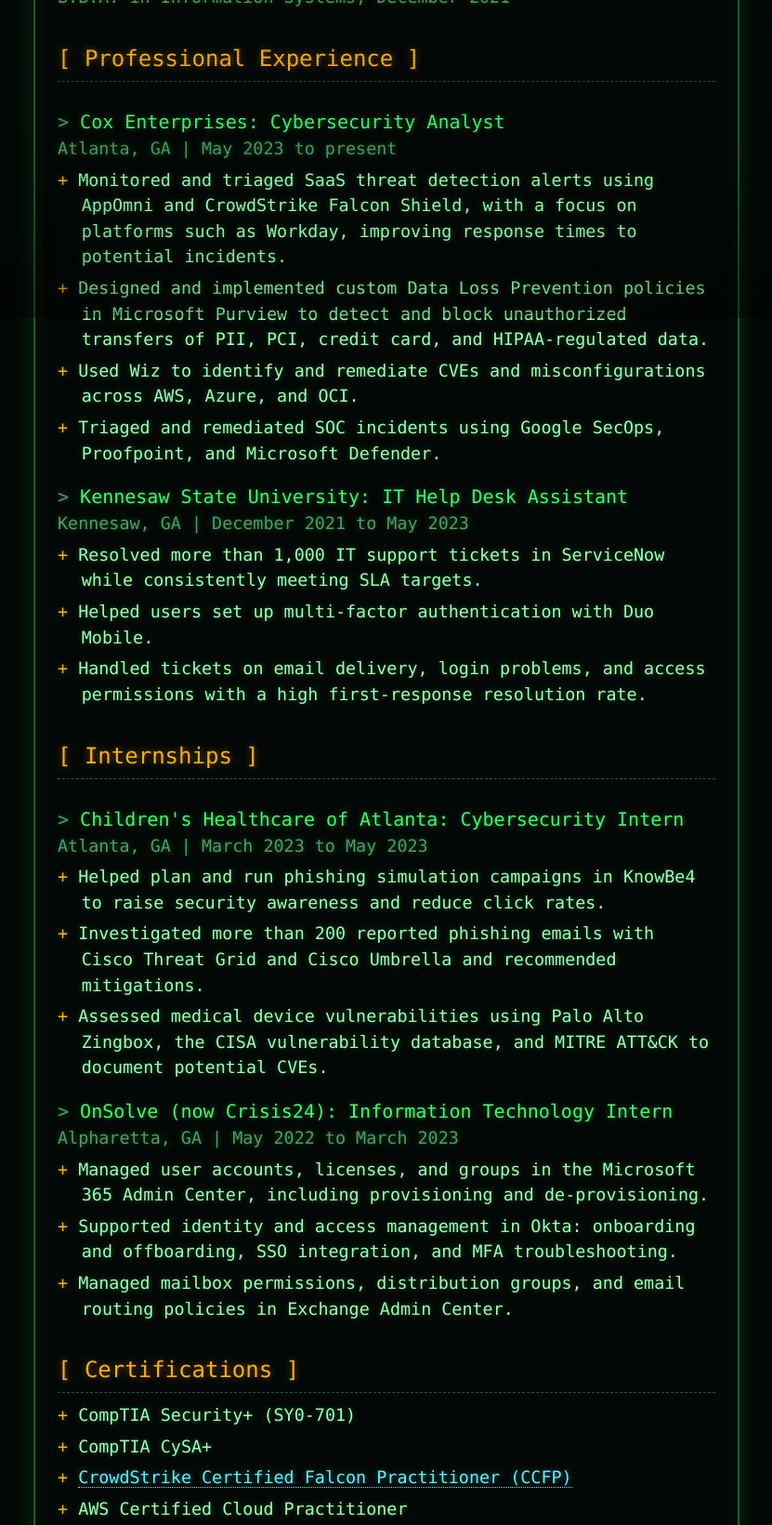
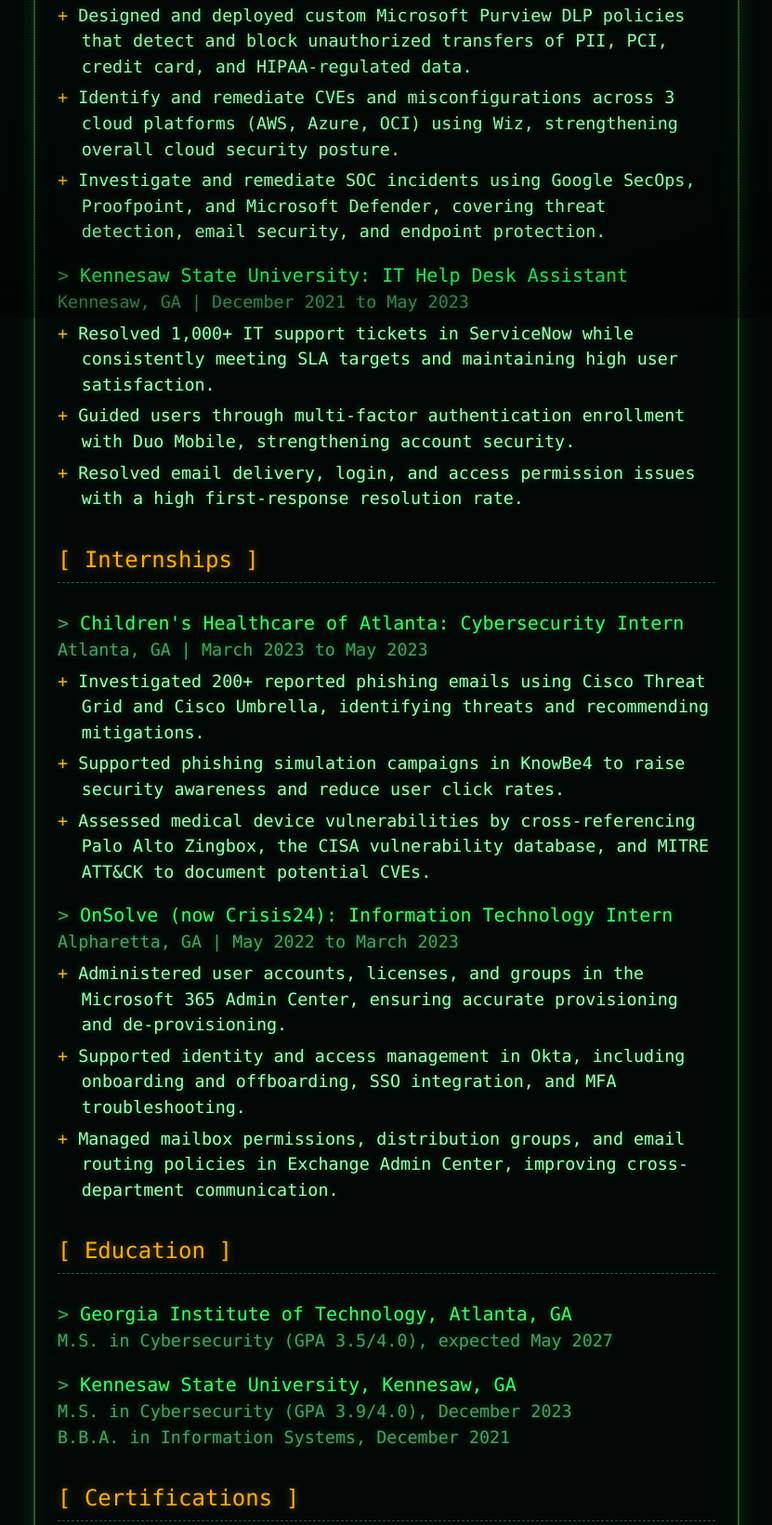
Before and after one commit to alexandromartinez11/alexandromartinez11.github.io, a plain HTML site: page index.html in a window 1280 px wide. Shown: the part 458-2098 px from the top of the page at 93% size, without its empty margins (224-1055 px from the left). Drawn offline with Linux system fonts and the light colour scheme.

Commit message:
Revise content in index.html for clarity and detail
Updated professional experience and education sections to enhance clarity and detail. Improved skills list to include OCI and additional tools.

```diff
--- a/index.html
+++ b/index.html
@@ -55,9 +55,44 @@
  |  ALEXANDRO MARTINEZ                        |
  |  CYBERSECURITY ANALYST  //  ATLANTA, GA    |
  +--------------------------------------------+</pre>
-<p class="sr" style="position:absolute;left:-9999px">Alexandro Martinez, Cybersecurity Analyst, Atlanta, Georgia</p>
+<p class="meta">Cybersecurity Analyst | Atlanta, Georgia | U.S. Citizen | <a href="https://www.linkedin.com/in/alexandromartinez-cybersecurity">LinkedIn</a></p>
 
-<p class="meta">Cybersecurity Analyst | Atlanta, Georgia | U.S. Citizen | <a href="https://www.linkedin.com/in/alexandromartinez-cybersecurity">LinkedIn</a></p>
+  <h2>Professional Experience</h2>
+  <div>
+    <h3>Cox Enterprises: Cybersecurity Analyst</h3>
+    <p class="meta">Atlanta, GA | May 2023 to present</p>
+    <ul>
+      <li>Triage and respond to SaaS threat detection alerts in AppOmni and CrowdStrike Falcon Shield, with a focus on Workday, reducing time to respond to potential security incidents.</li>
+      <li>Designed and deployed custom Microsoft Purview DLP policies that detect and block unauthorized transfers of PII, PCI, credit card, and HIPAA-regulated data.</li>
+      <li>Identify and remediate CVEs and misconfigurations across 3 cloud platforms (AWS, Azure, OCI) using Wiz, strengthening overall cloud security posture.</li>
+      <li>Investigate and remediate SOC incidents using Google SecOps, Proofpoint, and Microsoft Defender, covering threat detection, email security, and endpoint protection.</li>
+    </ul>
+    <h3>Kennesaw State University: IT Help Desk Assistant</h3>
+    <p class="meta">Kennesaw, GA | December 2021 to May 2023</p>
+    <ul>
+      <li>Resolved 1,000+ IT support tickets in ServiceNow while consistently meeting SLA targets and maintaining high user satisfaction.</li>
+      <li>Guided users through multi-factor authentication enrollment with Duo Mobile, strengthening account security.</li>
+      <li>Resolved email delivery, login, and access permission issues with a high first-response resolution rate.</li>
+    </ul>
+  </div>
+
+  <h2>Internships</h2>
+  <div>
+    <h3>Children's Healthcare of Atlanta: Cybersecurity Intern</h3>
+    <p class="meta">Atlanta, GA | March 2023 to May 2023</p>
+    <ul>
+      <li>Investigated 200+ reported phishing emails using Cisco Threat Grid and Cisco Umbrella, identifying threats and recommending mitigations.</li>
+      <li>Supported phishing simulation campaigns in KnowBe4 to raise security awareness and reduce user click rates.</li>
+      <li>Assessed medical device vulnerabilities by cross-referencing Palo Alto Zingbox, the CISA vulnerability database, and MITRE ATT&amp;CK to document potential CVEs.</li>
+    </ul>
+    <h3>OnSolve (now Crisis24): Information Technology Intern</h3>
+    <p class="meta">Alpharetta, GA | May 2022 to March 2023</p>
+    <ul>
+      <li>Administered user accounts, licenses, and groups in the Microsoft 365 Admin Center, ensuring accurate provisioning and de-provisioning.</li>
+      <li>Supported identity and access management in Okta, including onboarding and offboarding, SSO integration, and MFA troubleshooting.</li>
+      <li>Managed mailbox permissions, distribution groups, and email routing policies in Exchange Admin Center, improving cross-department communication.</li>
+    </ul>
+  </div>
 
   <h2>Education</h2>
   <div>
@@ -68,48 +103,11 @@
     B.B.A. in Information Systems, December 2021</p>
   </div>
 
-  <h2>Professional Experience</h2>
-  <div>
-    <h3>Cox Enterprises: Cybersecurity Analyst</h3>
-    <p class="meta">Atlanta, GA | May 2023 to present</p>
-    <ul>
-      <li>Monitored and triaged SaaS threat detection alerts using AppOmni and CrowdStrike Falcon Shield, with a focus on platforms such as Workday, improving response times to potential incidents.</li>
-      <li>Designed and implemented custom Data Loss Prevention policies in Microsoft Purview to detect and block unauthorized transfers of PII, PCI, credit card, and HIPAA-regulated data.</li>
-      <li>Used Wiz to identify and remediate CVEs and misconfigurations across AWS, Azure, and OCI.</li>
-      <li>Triaged and remediated SOC incidents using Google SecOps, Proofpoint, and Microsoft Defender.</li>
-    </ul>
-    <h3>Kennesaw State University: IT Help Desk Assistant</h3>
-    <p class="meta">Kennesaw, GA | December 2021 to May 2023</p>
-    <ul>
-      <li>Resolved more than 1,000 IT support tickets in ServiceNow while consistently meeting SLA targets.</li>
-      <li>Helped users set up multi-factor authentication with Duo Mobile.</li>
-      <li>Handled tickets on email delivery, login problems, and access permissions with a high first-response resolution rate.</li>
-    </ul>
-  </div>
-
-  <h2>Internships</h2>
-  <div>
-    <h3>Children's Healthcare of Atlanta: Cybersecurity Intern</h3>
-    <p class="meta">Atlanta, GA | March 2023 to May 2023</p>
-    <ul>
-      <li>Helped plan and run phishing simulation campaigns in KnowBe4 to raise security awareness and reduce click rates.</li>
-      <li>Investigated more than 200 reported phishing emails with Cisco Threat Grid and Cisco Umbrella and recommended mitigations.</li>
-      <li>Assessed medical device vulnerabilities using Palo Alto Zingbox, the CISA vulnerability database, and MITRE ATT&amp;CK to document potential CVEs.</li>
-    </ul>
-    <h3>OnSolve (now Crisis24): Information Technology Intern</h3>
-    <p class="meta">Alpharetta, GA | May 2022 to March 2023</p>
-    <ul>
-      <li>Managed user accounts, licenses, and groups in the Microsoft 365 Admin Center, including provisioning and de-provisioning.</li>
-      <li>Supported identity and access management in Okta: onboarding and offboarding, SSO integration, and MFA troubleshooting.</li>
-      <li>Managed mailbox permissions, distribution groups, and email routing policies in Exchange Admin Center.</li>
-    </ul>
-  </div>
-
   <h2>Certifications</h2>
   <ul>
     <li>CompTIA Security+ (SY0-701)</li>
     <li>CompTIA CySA+</li>
-    <li><a href="https://www.credly.com/badges/a1da83f4-8355-473b-af47-fe7e1594f9d8/public_url">CrowdStrike Certified Falcon Practitioner (CCFP)</a></li>
+    <li>CrowdStrike Certified Falcon Practitioner (CCFP)</li>
     <li>AWS Certified Cloud Practitioner</li>
     <li>Microsoft Azure Fundamentals (AZ-900)</li>
     <li>Microsoft Security, Compliance, and Identity Fundamentals (SC-900)</li>
@@ -119,10 +117,10 @@
 
   <h2>Skills</h2>
   <ul>
-    <li><b>Cloud security:</b> AWS, Azure, Wiz</li>
+    <li><b>Cloud security:</b> AWS, Azure, OCI, Wiz</li>
     <li><b>Identity and access:</b> Azure AD, Okta, Duo</li>
     <li><b>Data loss prevention:</b> Microsoft Purview, McAfee, Zscaler</li>
-    <li><b>Detection and response:</b> Google SecOps (SIEM), CrowdStrike, Cisco Umbrella, Threat Grid</li>
+    <li><b>Detection and response:</b> Google SecOps (SIEM), CrowdStrike, Microsoft Defender, Proofpoint, Cisco Umbrella, Threat Grid</li>
     <li><b>Frameworks:</b> HIPAA, PCI, NIST, MITRE ATT&amp;CK</li>
     <li><b>Other:</b> Linux, Python</li>
     <li><b>Languages:</b> English, Spanish (fluent, bilingual)</li>
```
